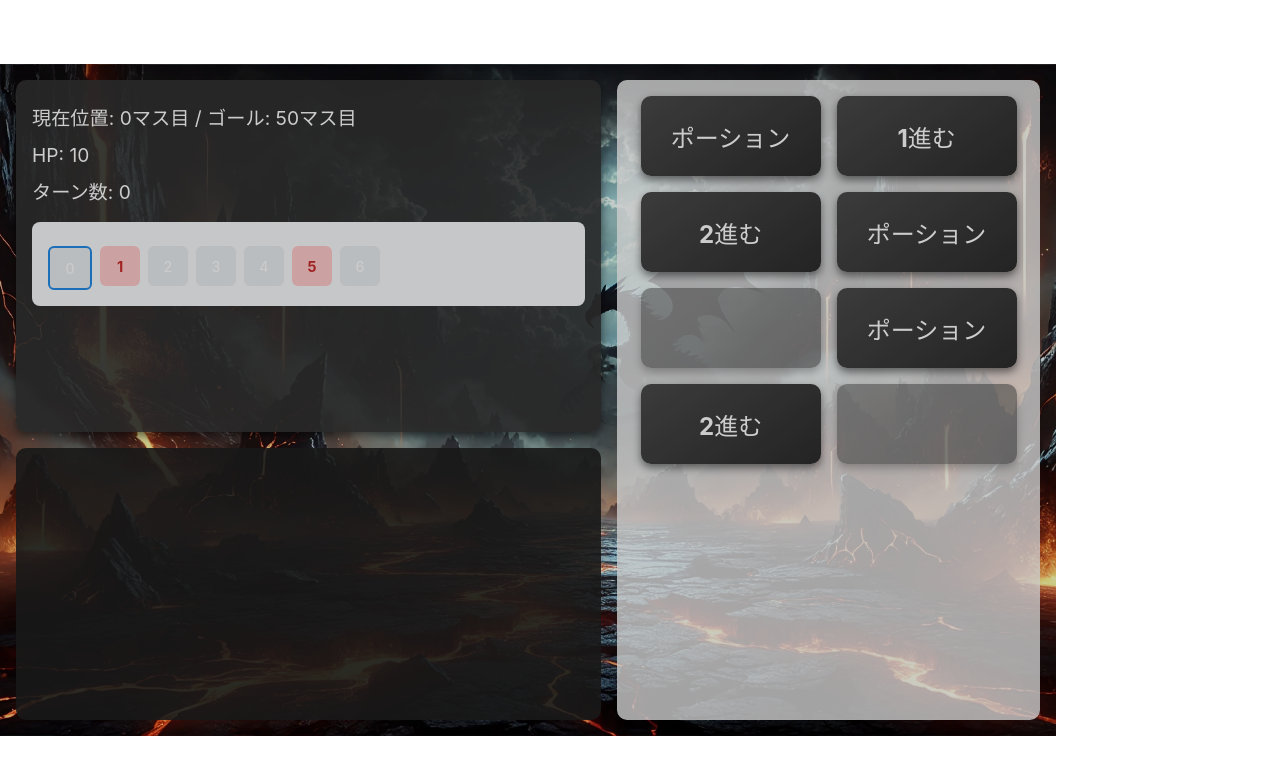
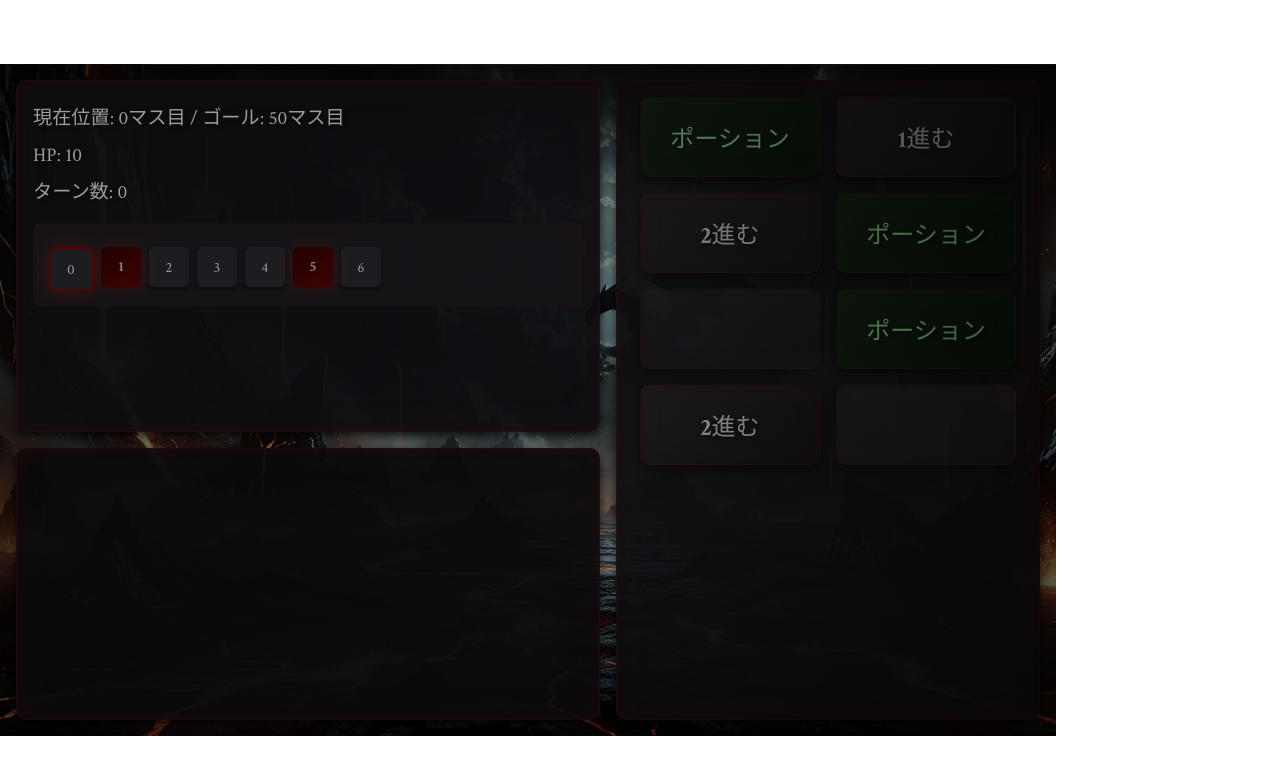
Before and after one commit to kekoyana/carddragon, a React (Vite) app: page / in a window 1280 px wide. Shown: the top 774 px of the page. Built offline with nearby package versions, Linux system fonts and the light colour scheme.

Commit message:
fix design

```diff
--- a/src/components/Game.module.css
+++ b/src/components/Game.module.css
@@ -1,3 +1,5 @@
+@import url('https://fonts.googleapis.com/css2?family=Crimson+Text:wght@400;600;700&display=swap');
+
 .game {
   width: 1024px;
   height: 640px;
@@ -8,54 +10,79 @@
   padding: 1rem;
   display: flex;
   gap: 1rem;
-  filter: brightness(0.8); /* Darken the overall game area */
+  filter: brightness(0.7) saturate(0.8);
+  position: relative;
+  font-family: 'Crimson Text', serif;
+}
+
+.game::before {
+  content: '';
+  position: absolute;
+  top: 0;
+  left: 0;
+  right: 0;
+  bottom: 0;
+  background: radial-gradient(circle at center, rgba(0,0,0,0) 0%, rgba(0,0,0,0.6) 100%);
+  pointer-events: none;
 }
 
 .leftPanel {
   display: flex;
   flex-direction: column;
-  width: 614px; /* 1024 * 6/10 */
+  width: 614px;
   gap: 1rem;
+  position: relative;
+  z-index: 1;
 }
 
 .status {
-  background: rgba(50, 50, 50, 0.9); /* Darker background for status */
+  background: rgba(20, 20, 25, 0.95);
   border-radius: 10px;
   padding: 1rem;
   height: 320px;
-  box-shadow: 0 4px 8px rgba(0, 0, 0, 0.5); /* Add shadow for depth */
-  color: #ffffff; /* Change text color to white for better readability */
+  box-shadow: 0 4px 12px rgba(0, 0, 0, 0.8),
+              inset 0 0 30px rgba(83, 0, 0, 0.3);
+  color: #e0e0e0;
+  border: 1px solid rgba(150, 0, 0, 0.3);
 }
 
 .message {
-  background: rgba(30, 30, 30, 0.9); /* Darker message area */
+  background: rgba(15, 15, 20, 0.95);
   border-radius: 10px;
   padding: 1rem;
   overflow-y: auto;
   height: 240px;
-  color: #fff; /* White text for contrast */
+  color: #e0e0e0;
+  box-shadow: 0 4px 12px rgba(0, 0, 0, 0.8),
+              inset 0 0 30px rgba(83, 0, 0, 0.3);
+  border: 1px solid rgba(150, 0, 0, 0.3);
 }
 
 .action {
-  background: rgba(255, 255, 255, 0.8);
+  background: rgba(25, 25, 30, 0.95);
   border-radius: 10px;
   padding: 1rem;
   display: flex;
   flex-direction: column;
   gap: 1rem;
-  width: 410px; /* 1024 * 4/10 */
+  width: 410px;
+  box-shadow: 0 4px 12px rgba(0, 0, 0, 0.8),
+              inset 0 0 30px rgba(83, 0, 0, 0.3);
+  border: 1px solid rgba(150, 0, 0, 0.3);
 }
 
 .status p {
   font-size: 1.2rem;
   margin: 0.5rem 0;
+  text-shadow: 2px 2px 4px rgba(0, 0, 0, 0.5);
 }
 
 .status .nextCells {
   margin: 1rem 0;
   padding: 1rem;
-  background: #f8f9fa;
+  background: rgba(30, 30, 35, 0.95);
   border-radius: 8px;
+  box-shadow: inset 0 0 20px rgba(83, 0, 0, 0.3);
 }
 
 .status .cellContainer {
@@ -71,36 +98,30 @@
   align-items: center;
   justify-content: center;
   border-radius: 6px;
-  background: #e9ecef;
+  background: #2a2a30;
+  color: #e0e0e0;
   font-size: 0.9rem;
+  box-shadow: 0 2px 4px rgba(0, 0, 0, 0.5);
+  transition: transform 0.3s ease, box-shadow 0.3s ease;
 }
 
 .status .monsterCell {
-  background: #ffc9c9;
-  color: #c92a2a;
+  background: linear-gradient(145deg, #3a0000, #600);
+  color: #ff9999;
   font-weight: bold;
+  animation: pulse 2s infinite;
+  box-shadow: 0 0 15px rgba(255, 0, 0, 0.3);
 }
 
 .status .currentCell {
-  border: 2px solid #228be6;
+  border: 2px solid #800;
+  box-shadow: 0 0 15px rgba(255, 0, 0, 0.4);
 }
 
-.damageDisplay {
-  margin-top: 1rem;
-  padding: 0.5rem;
-  border-radius: 4px;
-  font-weight: bold;
-  font-size: 1.2rem;
-}
-
-.damageDisplay.damage {
-  color: #c92a2a;
-  background: #ffe3e3;
-}
-
-.damageDisplay.heal {
-  color: #2b8a3e;
-  background: #d3f9d8;
+@keyframes pulse {
+  0% { transform: scale(1); }
+  50% { transform: scale(1.05); }
+  100% { transform: scale(1); }
 }
 
 .cards {
@@ -116,26 +137,31 @@
   overflow: hidden;
   text-overflow: ellipsis;
   white-space: normal;
-  border: none;
+  border: 1px solid rgba(150, 0, 0, 0.3);
   border-radius: 10px;
-  background: linear-gradient(145deg, #4a4a4a, #2c2c2c); /* Dark gradient */
-  box-shadow: 0 4px 8px rgba(0, 0, 0, 0.5);
+  background: linear-gradient(145deg, #2a2a30, #1a1a20);
+  box-shadow: 0 4px 8px rgba(0, 0, 0, 0.5),
+              inset 0 0 20px rgba(83, 0, 0, 0.3);
   font-size: 1.5rem;
   font-weight: bold;
-  color: #fff; /* White text for buttons */
+  color: #e0e0e0;
   cursor: pointer;
-  transition: transform 0.2s, box-shadow 0.2s, background 0.2s; /* Added background transition */
+  transition: all 0.3s ease;
   padding: 8px;
   display: flex;
   align-items: center;
   justify-content: center;
   text-align: center;
+  text-shadow: 2px 2px 4px rgba(0, 0, 0, 0.5);
+  font-family: 'Crimson Text', serif;
 }
 
 .cards button:hover:not(:disabled) {
-  transform: translateY(-5px);
-  box-shadow: 0 4px 12px rgba(0, 0, 0, 0.3);
-  background: linear-gradient(145deg, #6a6a6a, #4a4a4a); /* Lighter gradient on hover */
+  transform: translateY(-5px) scale(1.02);
+  box-shadow: 0 8px 16px rgba(0, 0, 0, 0.6),
+              0 0 30px rgba(255, 0, 0, 0.2);
+  background: linear-gradient(145deg, #3a3a40, #2a2a30);
+  color: #ff9999;
 }
 
 .cards button:disabled {
@@ -143,58 +169,66 @@
   cursor: not-allowed;
 }
 
-.gameOver {
-  background: rgba(50, 50, 50, 0.9); /* Darker game over area */
-  padding: 2rem;
-  border-radius: 10px;
-  margin-top: 2rem;
-  color: #fff; /* White text for contrast */
+.battleActionButton {
+  padding: 15px 30px;
+  border: 1px solid rgba(150, 0, 0, 0.3);
+  border-radius: 4px;
+  background: linear-gradient(145deg, #600, #400);
+  color: #ff9999;
+  cursor: pointer;
+  font-size: 1.2rem;
+  font-family: 'Crimson Text', serif;
+  text-shadow: 2px 2px 4px rgba(0, 0, 0, 0.5);
+  box-shadow: 0 4px 8px rgba(0, 0, 0, 0.5),
+              inset 0 0 20px rgba(83, 0, 0, 0.3);
+  transition: all 0.3s ease;
 }
 
-.gameOver h2 {
-  color: #4caf50;
-  margin-bottom: 1rem;
+.battleActionButton:hover:not(:disabled) {
+  transform: translateY(-2px);
+  box-shadow: 0 6px 12px rgba(0, 0, 0, 0.6),
+              0 0 30px rgba(255, 0, 0, 0.2);
+  background: linear-gradient(145deg, #800, #600);
 }
 
-.gameOver button {
-  background: #4caf50;
-  color: white;
-  border: none;
-  border-radius: 5px;
-  padding: 0.5rem 1rem;
-  font-size: 1rem;
-  cursor: pointer;
-  transition: background 0.2s;
+.monsterStatus {
+  margin-top: 1rem;
+  padding: 1rem;
+  background: rgba(60, 0, 0, 0.3);
+  border-radius: 8px;
+  box-shadow: inset 0 0 20px rgba(255, 0, 0, 0.1);
 }
 
-.gameOver button:hover {
-  background: #45a049;
+.battleMessage {
+  color: #ff9999;
+  text-shadow: 2px 2px 4px rgba(0, 0, 0, 0.5);
+  font-size: 1.1rem;
+  line-height: 1.6;
 }
 
-.monsterInfo {
-  margin-bottom: 15px;
-  font-weight: bold;
+.gameOverMessage {
+  color: #ff6666;
+  font-size: 1.5rem;
+  text-align: center;
+  margin: 1rem 0;
+  text-shadow: 2px 2px 4px rgba(0, 0, 0, 0.5);
+  animation: fadeIn 1s ease;
 }
 
-.battleLog {
-  max-height: 150px;
-  overflow-y: auto;
-  margin-bottom: 15px;
-  padding: 10px;
-  background: white;
-  border-radius: 4px;
+@keyframes fadeIn {
+  from { opacity: 0; transform: translateY(-10px); }
+  to { opacity: 1; transform: translateY(0); }
 }
 
-.battleActions {
-  margin-top: 10px;
+.healButton {
+  background: linear-gradient(145deg, #1a2a1a, #0a1a0a) !important;
+  color: #90ff90 !important;
+  box-shadow: 0 4px 8px rgba(0, 0, 0, 0.5),
+              inset 0 0 20px rgba(0, 83, 0, 0.3) !important;
 }
 
-.battleActionButton {
-  padding: 10px 20px;
-  border: none;
-  border-radius: 4px;
-  background: #ff9800;
-  color: white;
-  cursor: pointer;
-  font-size: 16px;
+.healButton:hover:not(:disabled) {
+  background: linear-gradient(145deg, #2a3a2a, #1a2a1a) !important;
+  box-shadow: 0 8px 16px rgba(0, 0, 0, 0.6),
+              0 0 30px rgba(0, 255, 0, 0.2) !important;
 }
--- a/src/components/Game.tsx
+++ b/src/components/Game.tsx
@@ -51,7 +51,6 @@ const Game = () => {
   const [gameOver, setGameOver] = useState(false); // ゲーム終了フラグ
   const [mapData, setMapData] = useState(generateMap()); // マップデータ
   const [goal, setGoal] = useState(50); // ゴール位置（50番目）
-  // const [currentDamage, setCurrentDamage] = useState(0); // 現在のダメージ
   const [inBattle, setInBattle] = useState(false); // 戦闘中フラグ
   const [currentMonster, setCurrentMonster] = useState<Monster | null>(null); // 現在のモンスター
   const [battleMessage, setBattleMessage] = useState(''); // 現在の戦闘メッセージ
```
